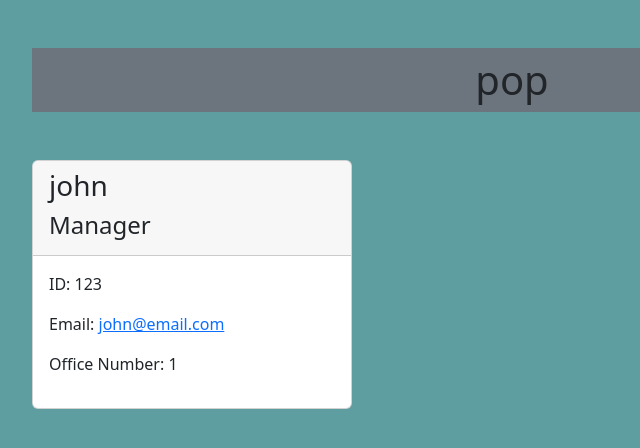
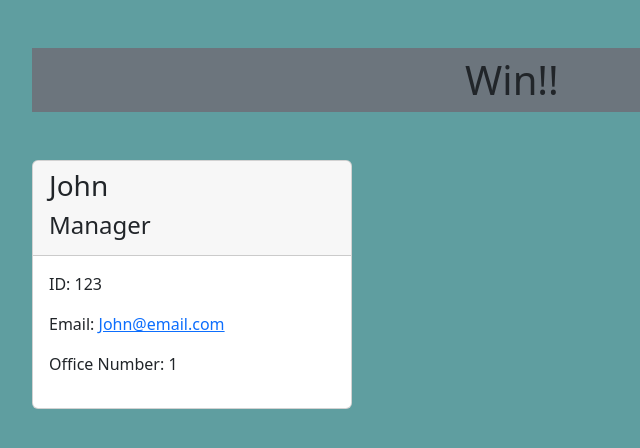
Before and after one commit to ColeS82/Team_Profile_Generator, a website: page index.html in a window 1280 px wide. Shown: the full height of the page, 128-768 px from the left. Drawn offline with nearby package versions, Linux system fonts and the light colour scheme.

```diff
--- a/index.html
+++ b/index.html
@@ -7,20 +7,20 @@
         <meta name="viewport" content="width=device-width, initial-scale=1.0">
         <link href="https://cdn.jsdelivr.net/npm/bootstrap@5.2.2/dist/css/bootstrap.min.css" rel="stylesheet">
         <link href="./assets/styles.css" rel="stylesheet">
-        <title>pop</title>
+        <title>Win!!</title>
     </head>
     <body>
         <main class='w-75 mx-auto'>
-                <h1 class='mt-5 text-center bg-secondary p-2'>pop</h1>
+                <h1 class='mt-5 text-center bg-secondary p-2'>Win!!</h1>
                 <div class="col-4 mt-4">
         <div class="card h-100 mt-5">
             <div class="card-header">
-                <h3>john</h3>
+                <h3>John</h3>
                 <h4>Manager</h4>
             </div>
             <div class="card-body">
                 <p class="id">ID: 123</p>
-                <p class="email">Email: <a href="mailto:john@email.com">john@email.com</a></p>
+                <p class="email">Email: <a href="mailto:John@email.com">John@email.com</a></p>
                 <p class="office">Office Number: 1</p>
             </div>
         </div>
--- a/package.json
+++ b/package.json
@@ -4,7 +4,8 @@
   "description": "",
   "main": "index.js",
   "scripts": {
-    "test": "echo \"Error: no test specified\" && exit 1"
+    "test": "echo \"Error: no test specified\" && exit 1",
+    "start": "node ."
   },
   "repository": {
     "type": "git",
```
Also changed, not shown: htmlGen.js (+1 -29 lines), index.js (+2 -9 lines), README.md, assets/images/Screenshot 2022-11-13 235553.png (added), 1 other file.
